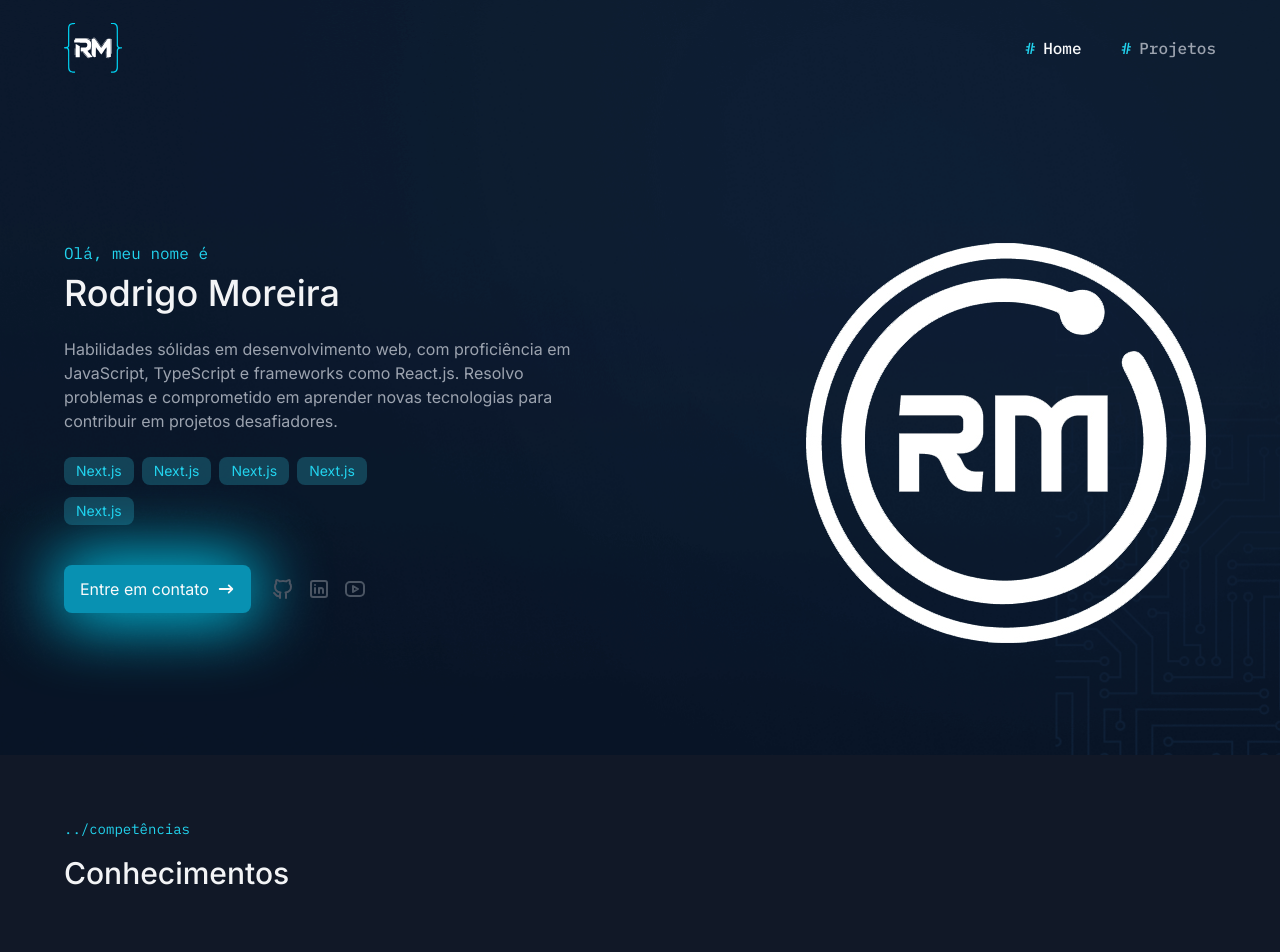
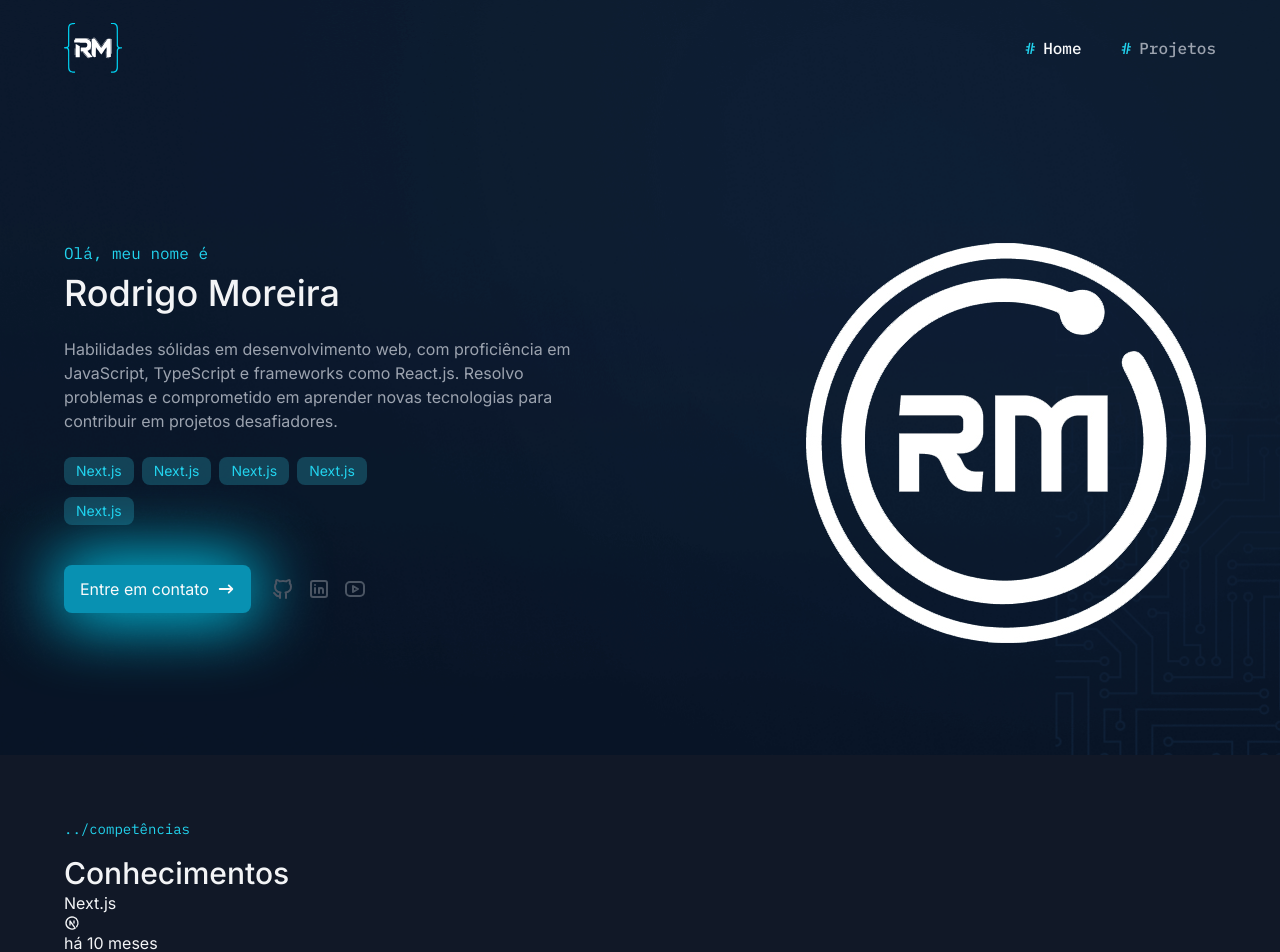
Before and after one commit to rodfgmoreira/portfolio, a Next.js app: page / in a window 1280 px wide. Shown: the top 952 px of the page. Built offline with nearby package versions, Linux system fonts and the light colour scheme.

Commit message:
feat: criado knowTech

```diff
--- a/app/components/pages/home/known-section/index.tsx
+++ b/app/components/pages/home/known-section/index.tsx
@@ -1,9 +1,20 @@
 import { SectionTitle } from "@/app/components/section-title";
+import { KnownTech } from "./know-tech";
+import { TbBrandNextjs } from "react-icons/tb";
 
 export function KnownTechs() {
   return (
     <section className="container py-16">
       <SectionTitle subtitle="competências" title="Conhecimentos" />
+
+      <div>
+        <KnownTech tech={{
+          icon: <TbBrandNextjs/>,
+          name: 'Next.js',
+          startDate: '2025-01-01'
+        }}
+        />
+      </div>
     </section>
   )
 }
--- /dev/null
+++ b/app/components/pages/home/known-section/know-tech.tsx
@@ -0,0 +1,24 @@
+import { getRelativeTimeString } from "@/app/utils/get-relative-time"
+import { ReactNode } from "react"
+
+type KnownTechProps = {
+  tech: {
+    icon: ReactNode
+    name: string
+    startDate: string
+  }
+}
+
+export function KnownTech({ tech }: KnownTechProps) {
+  const relativeTime = getRelativeTimeString(new Date(tech.startDate), 'pt-BR')
+  return (
+    <div>
+      <div>
+        <p>{tech.name}</p>
+        {tech.icon}
+      </div>
+
+      <span>{relativeTime}</span>
+    </div>
+  )
+}
--- /dev/null
+++ b/app/utils/get-relative-time.ts
@@ -0,0 +1,50 @@
+/**
+ * Convert a date to a relative time string, such as
+ * "a minute ago", "in 2 hours", "yesterday", "3 months ago", etc.
+ * using Intl.RelativeTimeFormat
+ */
+export function getRelativeTimeString(
+  date: Date | number,
+  lang = navigator.language,
+): string {
+  // Allow dates or times to be passed
+  const timeMs = typeof date === 'number' ? date : date.getTime()
+
+  // Get the amount of seconds between the given date and now
+  const deltaSeconds = Math.round((timeMs - Date.now()) / 1000)
+
+  // Array reprsenting one minute, hour, day, week, month, etc in seconds
+  const cutoffs = [
+    60,
+    3600,
+    86400,
+    86400 * 7,
+    86400 * 30,
+    86400 * 365,
+    Infinity,
+  ]
+
+  // Array equivalent to the above but in the string representation of the units
+  const units: Intl.RelativeTimeFormatUnit[] = [
+    'second',
+    'minute',
+    'hour',
+    'day',
+    'week',
+    'month',
+    'year',
+  ]
+
+  // Grab the ideal cutoff unit
+  const unitIndex = cutoffs.findIndex(
+    (cutoff) => cutoff > Math.abs(deltaSeconds),
+  )
+
+  // Get the divisor to divide from the seconds. E.g. if our unit is "day" our divisor
+  // is one day in seconds, so we can divide our seconds by this to get the # of days
+  const divisor = unitIndex ? cutoffs[unitIndex - 1] : 1
+
+  // Intl.RelativeTimeFormat do its magic
+  const rtf = new Intl.RelativeTimeFormat(lang, { numeric: 'auto' })
+  return rtf.format(Math.floor(deltaSeconds / divisor), units[unitIndex])
+}
```
